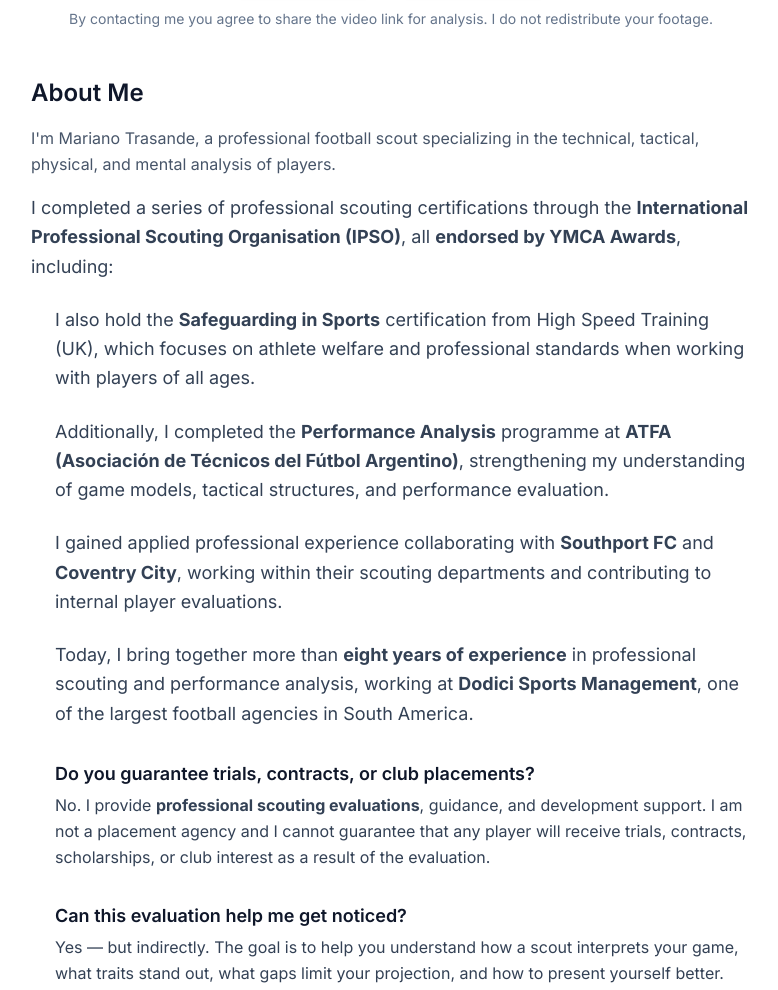
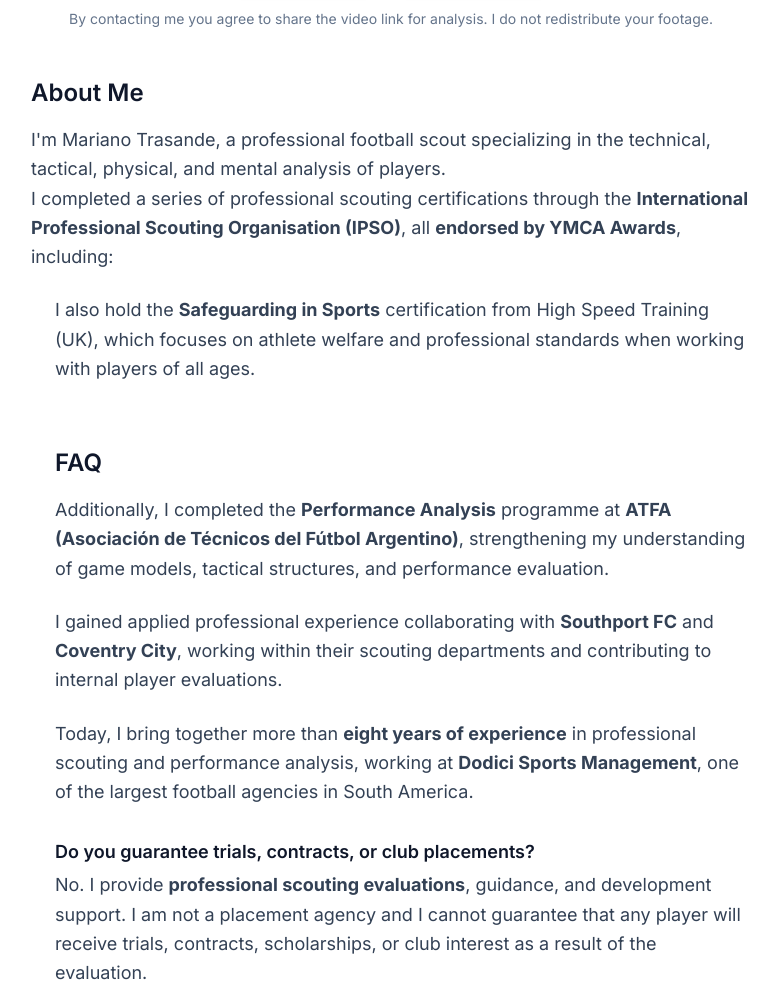
Before and after one commit to MarianoTrasande/BecomeThatPlayer, a plain HTML site: page index.html in a window 1280 px wide. Shown: the part 1753-2743 px from the top of the page, without its empty margins (249-1027 px from the left). Drawn offline with nearby package versions, Linux system fonts and the light colour scheme; a script that the page names is missing.

Commit message:
Update index.html

```diff
--- a/index.html
+++ b/index.html
@@ -277,7 +277,7 @@
 <id="about-me" class="bg-white py-20 border-t border-slate-200">
   <div class="container mx-auto px-6 max-w-3xl">
    <h2 class="text-2xl font-semibold text-slate-900 mb-4">About Me</h2>
-<p class="text-base text-slate-600 leading-relaxed mb-4">
+<p class="mt-4 text-lg text-slate-700 leading-relaxed">
   I'm Mariano Trasande, a professional football scout specializing in the technical, tactical, physical, and mental analysis of players.
 </p>
 
@@ -287,13 +287,12 @@
   <strong>endorsed by YMCA Awards</strong>, including:
 </p>
 
-<ul class="list-disc ml-6 text-base text-slate-600 leading-relaxed mb-4">
-
+<ul class="list-disc ml-6 text-lg text-slate-700 leading-relaxed mb-4">
 <p class="text-lg text-slate-700 leading-relaxed mb-6">
   I also hold the <strong>Safeguarding in Sports</strong> certification from
   High Speed Training (UK), which focuses on athlete welfare and professional standards when working with players of all ages.
 </p>
-
+<h2 class="text-2xl font-semibold text-slate-900 mb-4 mt-16">FAQ</h2>
 <p class="text-lg text-slate-700 leading-relaxed mb-6">
   Additionally, I completed the <strong>Performance Analysis</strong> programme at
   <strong>ATFA (Asociación de Técnicos del Fútbol Argentino)</strong>, strengthening my understanding of game models, tactical structures, and performance evaluation.
```
